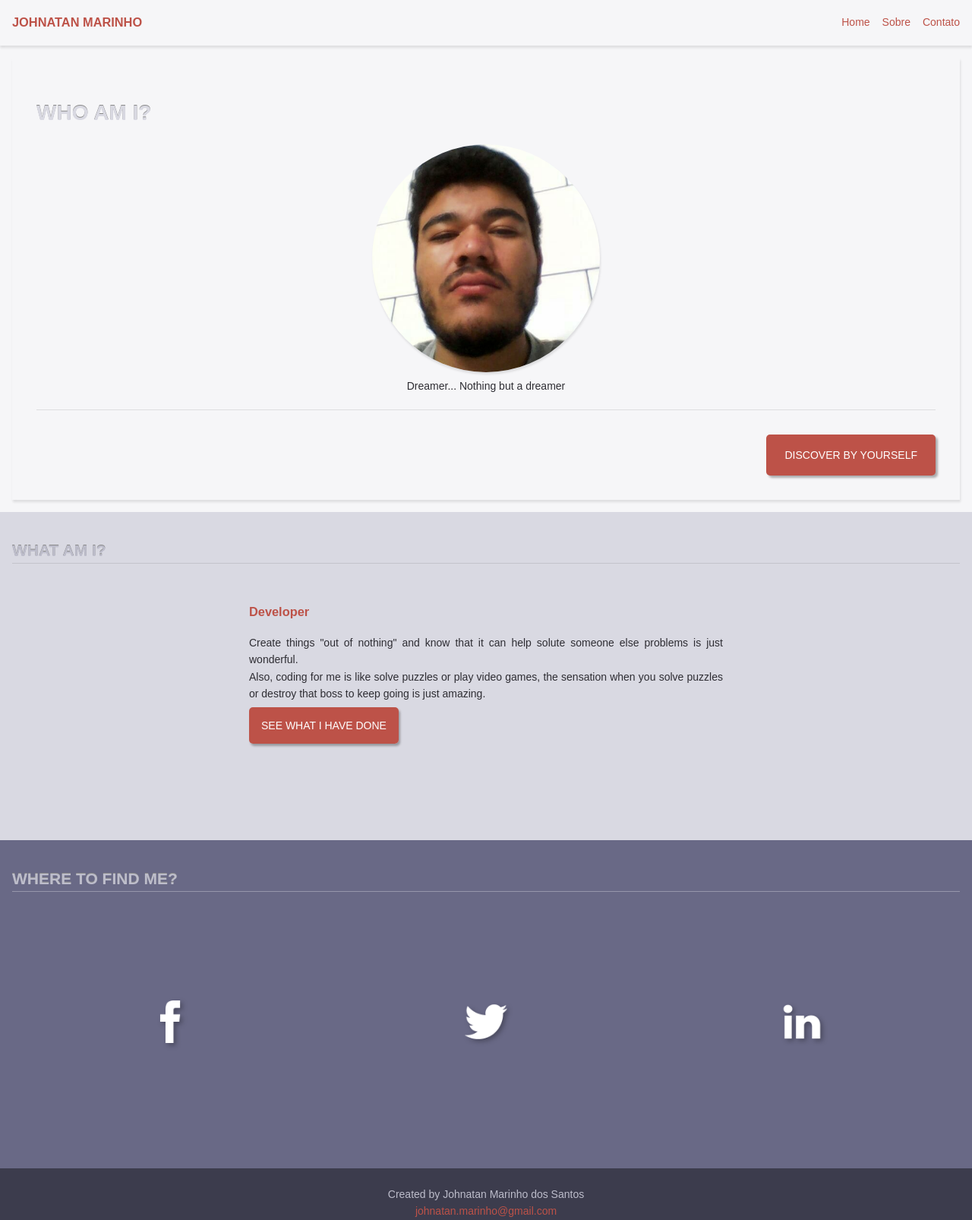
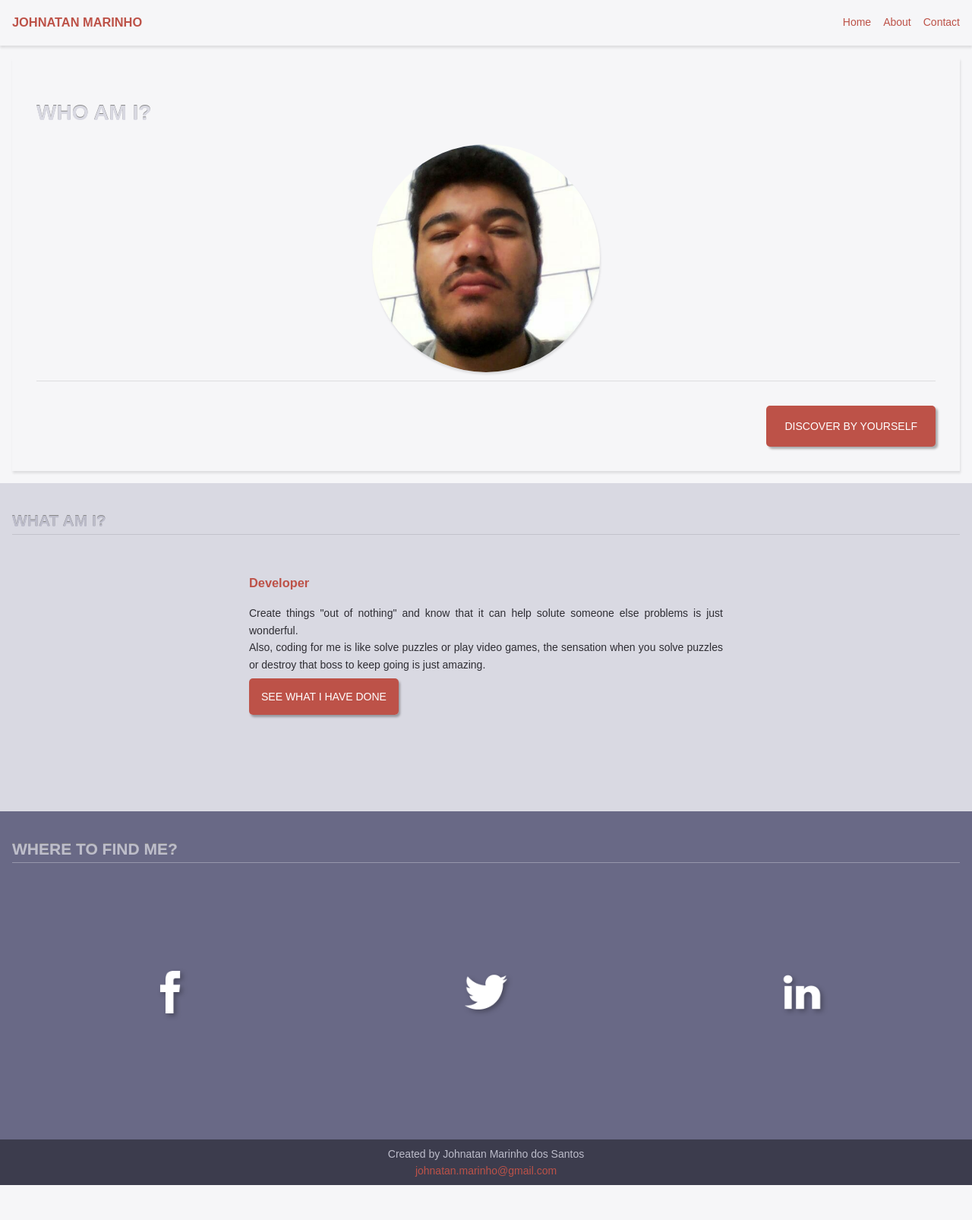
Before and after one commit to johnatanmarinho/mywebsite-source, a website: page public/index.html in a window 1280 px wide. Shown: the whole page at 76% size. After the commit the page ends 1560 px from the top, so only its background shows below. Drawn offline with Linux system fonts and the light colour scheme.

Commit message:
apply last changes

```diff
--- a/public/index.html
+++ b/public/index.html
@@ -1,9 +1,21 @@
 <!DOCTYPE html>
 <html>
-  <head>
+  <head lang="en">
+    <!-- Global site tag (gtag.js) - Google Analytics -->
+    <script async src="https://www.googletagmanager.com/gtag/js?id=UA-108368715-1"></script>
+    <script>
+      window.dataLayer = window.dataLayer || [];
+      function gtag(){dataLayer.push(arguments);}
+      gtag('js', new Date());
+
+      gtag('config', 'UA-108368715-1');
+    </script>
+
     <meta charset="utf-8">
     <meta name="viewport" content="width=device-width, initial-scale=1.0">
-    <title>Johnatan</title>
+    <meta name="description" content="A developer website">
+    <meta name="keywords" content="desenvolvedor, html5, css3, web designer, freelance, desenvolvedor java, jquery, desenvolvimento, programador">
+    <title>Johnatan Marinho</title>
 
     <link rel="stylesheet" href="assets/css/main.css">
     <script src="assets/js/jquery-3.2.1.min.js" charset="utf-8"></script>
@@ -22,8 +34,8 @@
           </div>
           <ul class="menu">
             <li><a href="#intro">Home</a></li>
-            <li><a href="#about">Sobre</a></li>
-            <li><a href="#social-media">Contato</a></li>
+            <li><a href="#about">About</a></li>
+            <li><a href="#social-media">Contact</a></li>
           </ul>
         </nav>
       </header>
@@ -35,7 +47,6 @@
             <h1>Who am I?</h1>
             <div class="jumbotron-content">
               <img src="assets/images/me.jpg" alt="">
-              <p >Dreamer... Nothing but a dreamer</p>
             </div>
             <a href="#social-media" class="jumbotron-btn">discover by yourself</a>
           </div>
@@ -79,8 +90,8 @@
 
 
       <footer>
-        <span><br>Created by Johnatan Marinho dos Santos</span>
-        <span><br><a href="mailto:johnatan.marinho@gmail.com">johnatan.marinho@gmail.com</a></span>
+        <span>Created by Johnatan Marinho dos Santos</span>
+        <span><a href="mailto:johnatan.marinho@gmail.com">johnatan.marinho@gmail.com</a></span>
       </footer>
     </main>
     <script src="assets/js/main.js" charset="utf-8"></script>
--- a/src/sass/layout/_layout.sass
+++ b/src/sass/layout/_layout.sass
@@ -31,8 +31,12 @@ main
         text-transform: uppercase
 
   footer
+    display: flex
+    flex-flow: column nowrap
+    justify-content: center
+    align-items: center
     min-height: 60px
-    text-align: center
     background: darken($bg-color, 70%)
+
     span
       color: darken($bg-color, 20%)
--- a/src/sass/sections/_about.sass
+++ b/src/sass/sections/_about.sass
@@ -4,7 +4,9 @@ section#about
   .cardbox
     margin: auto
     padding: 16px
-    max-width: 50%
+
+    @media screen and (min-width: $mobile-width)
+      max-width: 50%
     .cardbox-content
       text-align: justify
       .carbox-btn
```
Also changed, not shown: public/assets/css/main.css.
